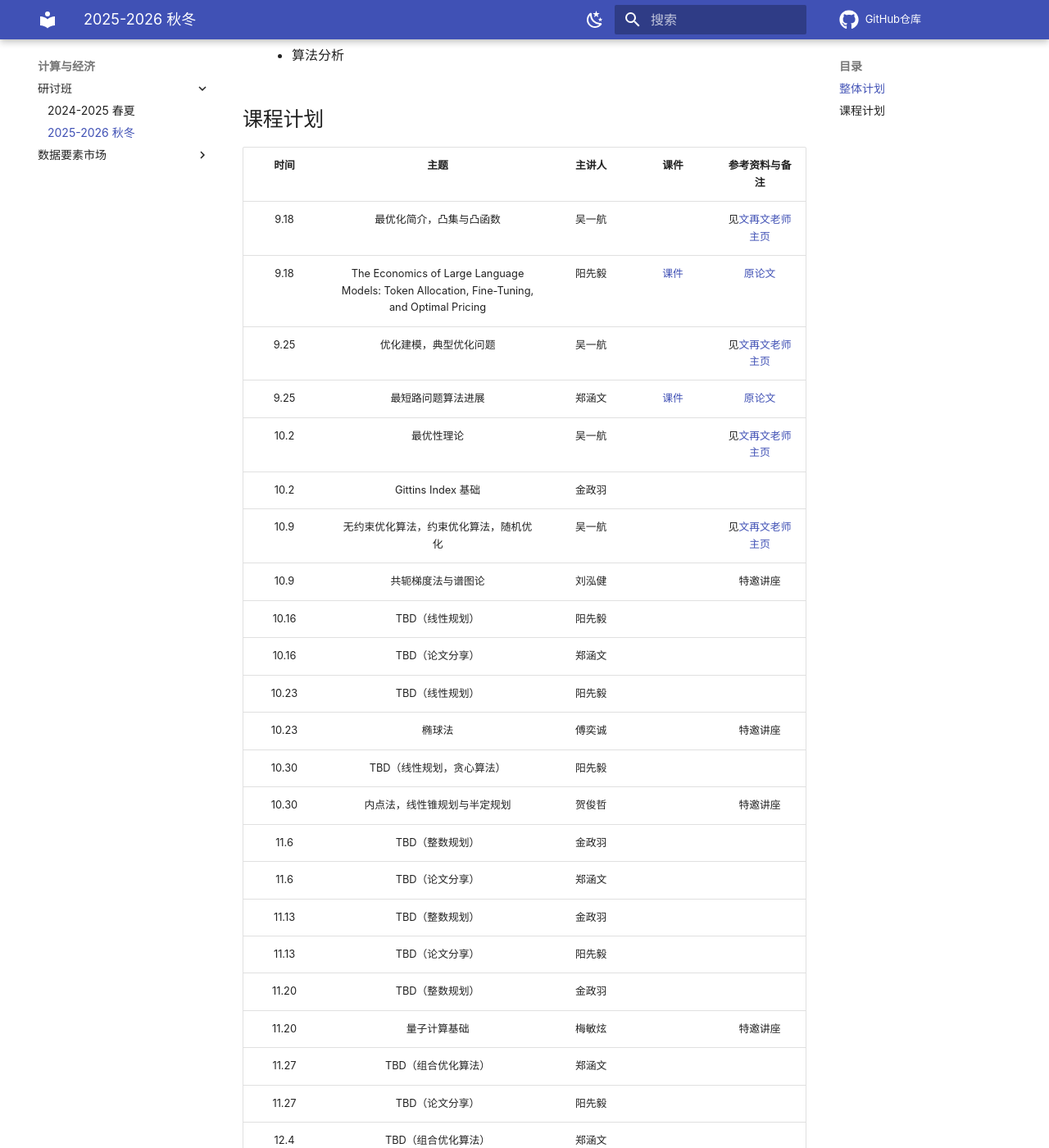
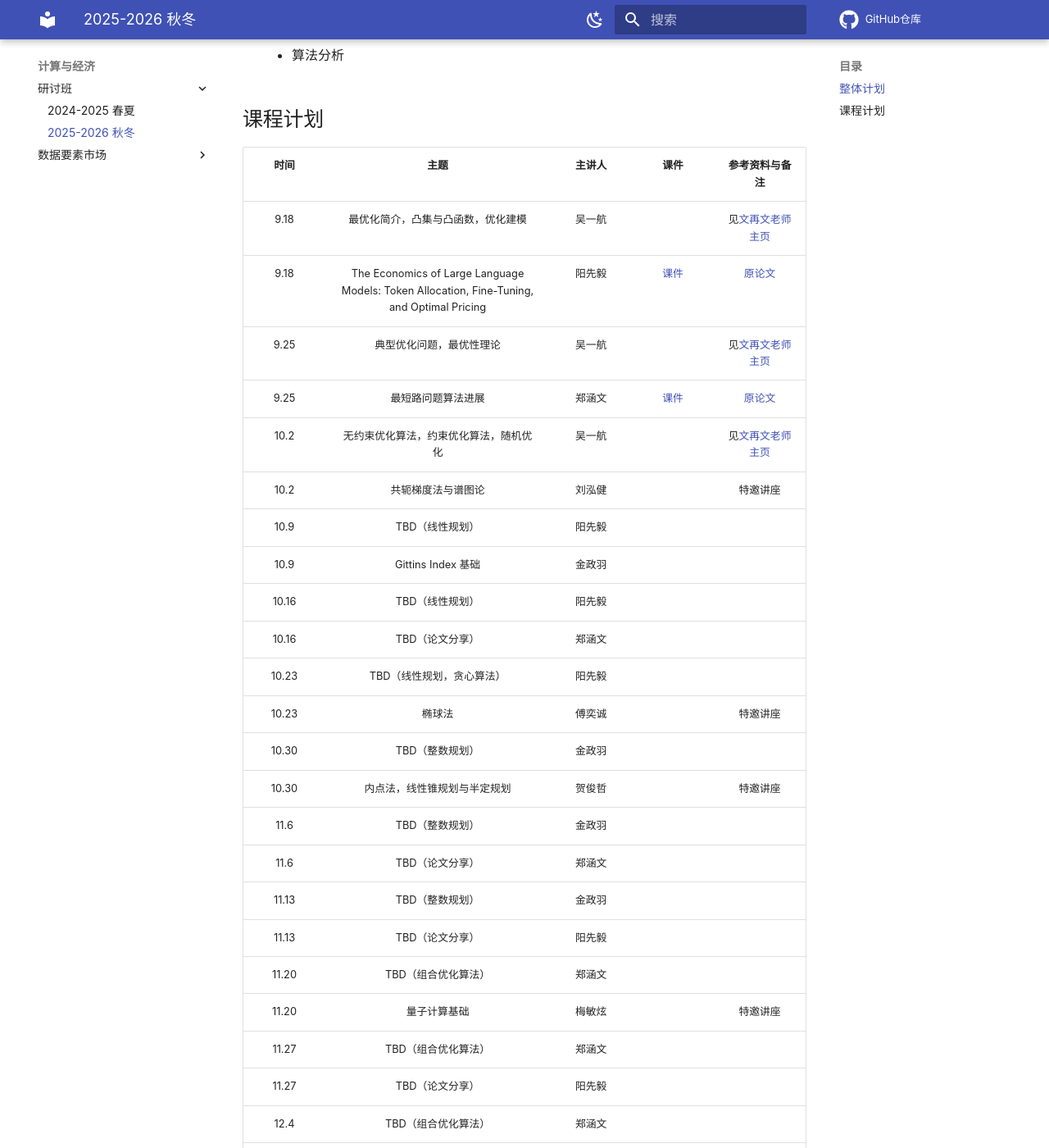
Before and after one commit to yhwu-is/Teach, an MkDocs documentation site: the page built from docs/ec/seminar/25fa.md, in a window 1280 px wide and 1400 px high, scrolled down 963 px. Shown: the whole window at 82% size. Built offline with MkDocs 1.6.1 and Material for MkDocs 9.7.7, drawn with Linux system fonts in a browser that asks for light colours; comment, search, counter and statistics services are not loaded; some of the changed text lies outside the part shown.

Commit message:
docs:更新EC讨论班

```diff
--- a/docs/ec/seminar/25fa.md
+++ b/docs/ec/seminar/25fa.md
@@ -34,34 +34,34 @@
 
 | 时间 | 主题 | 主讲人 | 课件 | 参考资料与备注 |
 | :---: | :----: | :---: | :---: | :---: |
-| 9.18 | 最优化简介，凸集与凸函数 | 吴一航 |  | 见[文再文老师主页](http://faculty.bicmr.pku.edu.cn/~wenzw/optbook.html) |
+| 9.18 | 最优化简介，凸集与凸函数，优化建模 | 吴一航 |  | 见[文再文老师主页](http://faculty.bicmr.pku.edu.cn/~wenzw/optbook.html) |
 | 9.18 | The Economics of Large Language Models: Token Allocation, Fine-Tuning, and Optimal Pricing | 阳先毅 | [课件](25fa/25fa-week1.pdf) | [原论文](25fa/The%20Economics%20of%20Large%20Language%20Models-%20Token%20Allocation,%20Fine-Tuning,%20and%20Optimal%20Pricing.pdf) |
-| 9.25 | 优化建模，典型优化问题 | 吴一航 |  | 见[文再文老师主页](http://faculty.bicmr.pku.edu.cn/~wenzw/optbook.html) |
+| 9.25 | 典型优化问题，最优性理论 | 吴一航 |  | 见[文再文老师主页](http://faculty.bicmr.pku.edu.cn/~wenzw/optbook.html) |
 | 9.25 | 最短路问题算法进展 | 郑涵文 | [课件](25fa/25fa-01-SSSP.pdf) | [原论文](25fa/Breaking%20the%20Sorting%20Barrier%20for%20Directed%20SSSP.pdf) |
-| 10.2 | 最优性理论 | 吴一航 |  | 见[文再文老师主页](http://faculty.bicmr.pku.edu.cn/~wenzw/optbook.html) |
-| 10.2 | Gittins Index 基础 | 金政羽 |  |  |
-| 10.9 | 无约束优化算法，约束优化算法，随机优化 | 吴一航 |  | 见[文再文老师主页](http://faculty.bicmr.pku.edu.cn/~wenzw/optbook.html) |
-| 10.9 | 共轭梯度法与谱图论 | 刘泓健 |  | 特邀讲座 |
+| 10.2 | 无约束优化算法，约束优化算法，随机优化 | 吴一航 |  | 见[文再文老师主页](http://faculty.bicmr.pku.edu.cn/~wenzw/optbook.html) |
+| 10.2 | 共轭梯度法与谱图论 | 刘泓健 |  | 特邀讲座 |
+| 10.9 | TBD（线性规划） | 阳先毅 |  |  |
+| 10.9 | Gittins Index 基础 | 金政羽 |  |  |
 | 10.16 | TBD（线性规划） | 阳先毅 |  |  |
 | 10.16 | TBD（论文分享） | 郑涵文 |  |  |
-| 10.23 | TBD（线性规划） | 阳先毅 |  |  |
+| 10.23 | TBD（线性规划，贪心算法） | 阳先毅 |  |  |
 | 10.23 | 椭球法 | 傅奕诚 |  | 特邀讲座 |
-| 10.30 | TBD（线性规划，贪心算法） | 阳先毅 |  |  |
+| 10.30 | TBD（整数规划） | 金政羽 |  |  |
 | 10.30 | 内点法，线性锥规划与半定规划 | 贺俊哲 |  | 特邀讲座 |
 | 11.6 | TBD（整数规划） | 金政羽 |  |  |
 | 11.6 | TBD（论文分享） | 郑涵文 |  |  |
 | 11.13 | TBD（整数规划） | 金政羽 |  |  |
 | 11.13 | TBD（论文分享） | 阳先毅 |  |  |
-| 11.20 | TBD（整数规划） | 金政羽 |  |  |
+| 11.20 | TBD（组合优化算法） | 郑涵文 |  |  |
 | 11.20 | 量子计算基础 | 梅敏炫 |  | 特邀讲座 |
 | 11.27 | TBD（组合优化算法） | 郑涵文 |  |  |
 | 11.27 | TBD（论文分享） | 阳先毅 |  |  |
 | 12.4 | TBD（组合优化算法） | 郑涵文 |  |  |
 | 12.4 | TBD（论文分享） | 金政羽 |  |  |
-| 12.11 | TBD（组合优化算法） | 郑涵文 |  |  |
-| 12.11 | 动态优化的数学基础 | 吴一航 |  |  |
-| 12.18 | 变分法 | 吴一航 |  |  |
+| 12.11 | 动态优化的数学基础，变分法 | 吴一航 |  |  |
+| 12.18 | 庞特里亚金极小值原理 | 吴一航 |  |  |
 | 12.18 | TBD（论文分享） | 金政羽 |  |  |
-| 12.25 | 庞特里亚金最小值原理，动态规划 | 吴一航 |  |  |
-| 1.1 | 强化学习基础 | 傅奕诚 |  | 特邀讲座 |
+| 12.25 | 动态规划 | 吴一航 |  |  |
+| 12.25 | 强化学习基础（一） | 傅奕诚 |  | 特邀讲座 |
+| 1.1 | 强化学习基础（二） | 傅奕诚 |  | 特邀讲座 |
 | 1.1 | 强化学习与大语言模型 | 宋佳铮 |  | 特邀讲座 |
```
